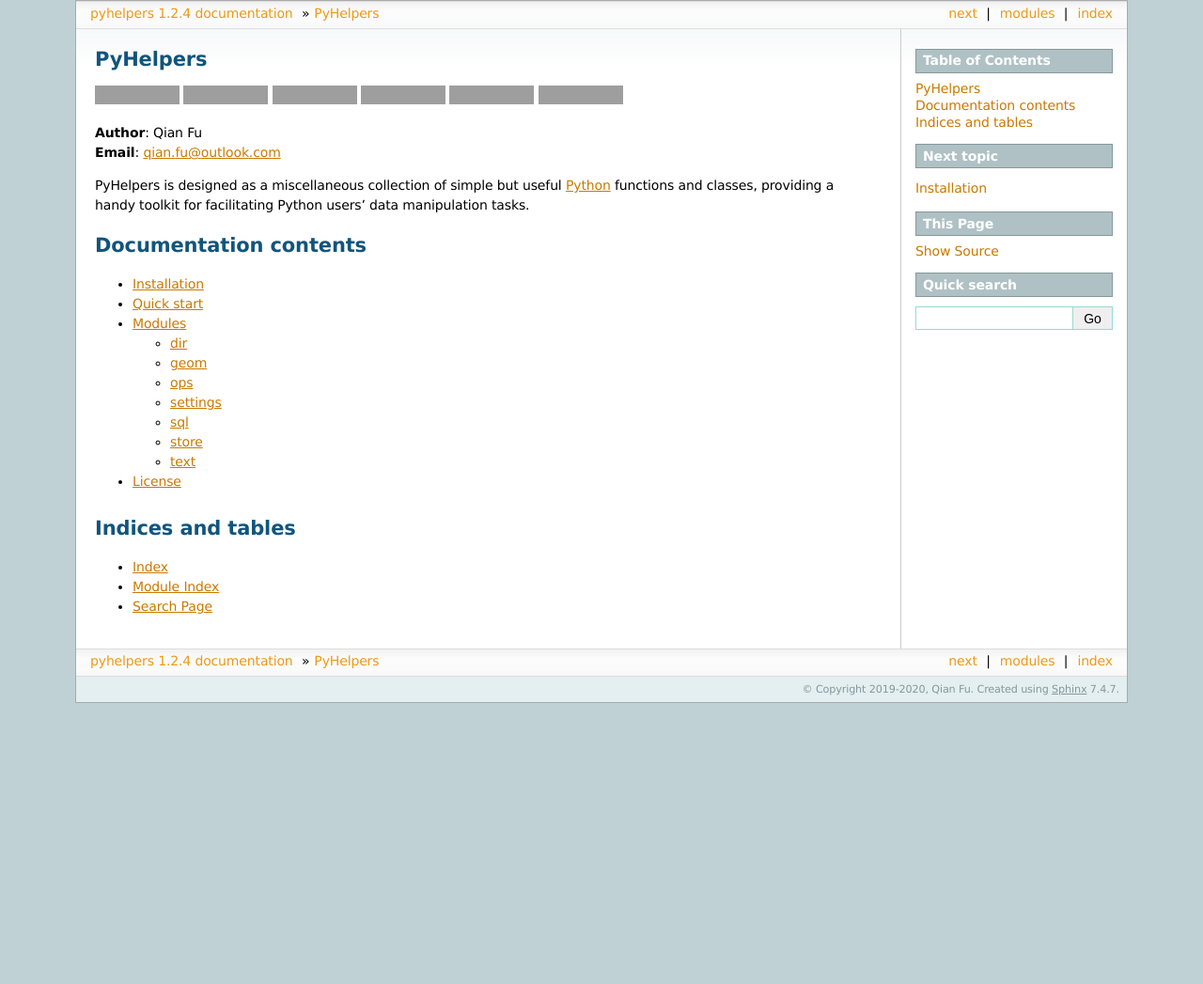
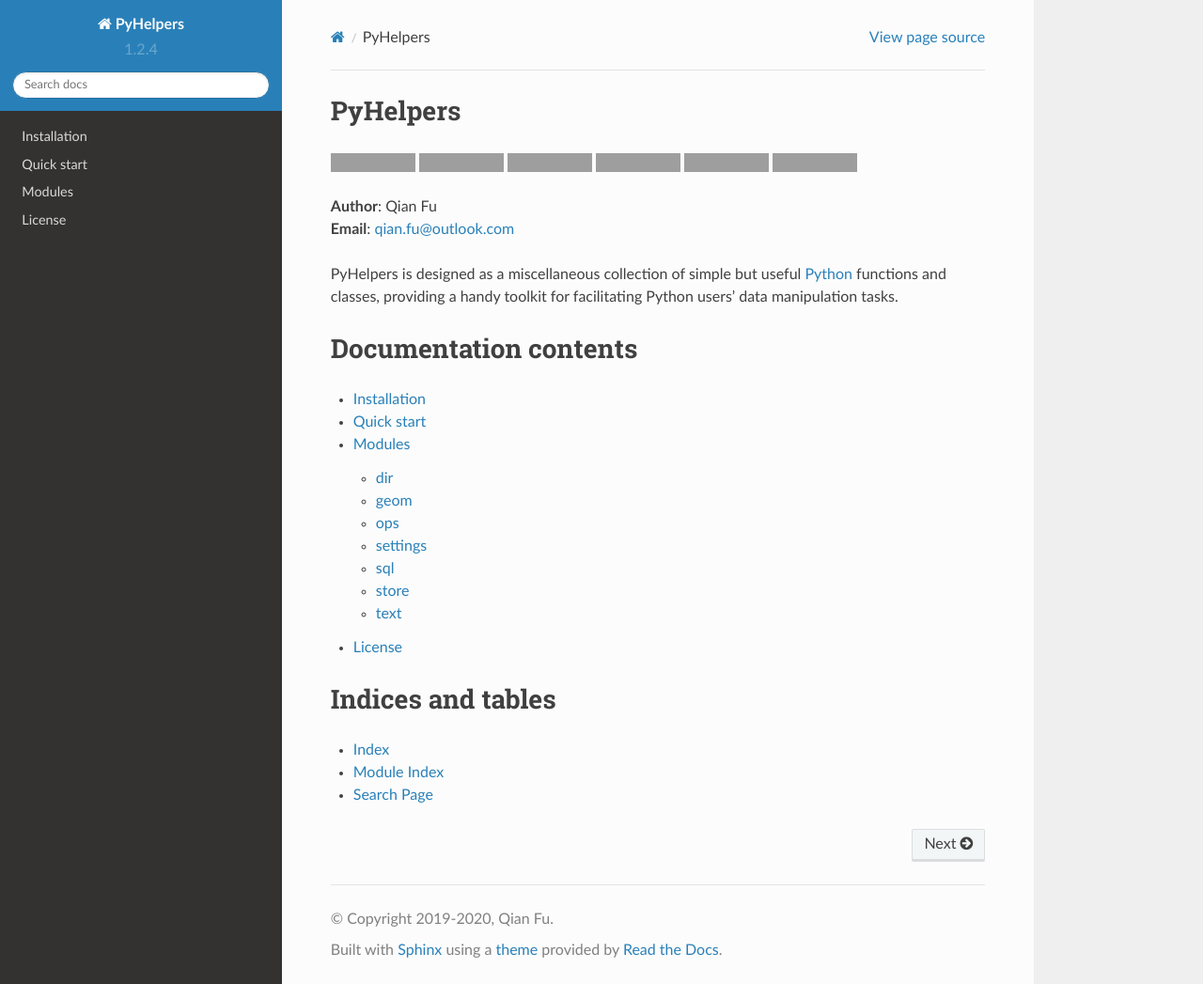
Before and after one commit to mikeqfu/pyhelpers, a Sphinx documentation site: the page built from docs/source/index.rst, in a window 1280 px wide and 1047 px high. Shown: the whole window at 94% size. Built offline with Sphinx 7.4.7 and the Read the Docs theme 2.0.0, drawn with Linux system fonts in a browser that asks for light colours; some of the changed lines change nothing that is shown; grey boxes are pictures that could not be loaded.

Commit message:
amend \docs\source\conf.py

```diff
--- a/docs/source/conf.py
+++ b/docs/source/conf.py
@@ -1,36 +1,37 @@
-# Configuration file for the Sphinx documentation builder.
+"""
+Configuration file for the Sphinx documentation builder.
+"""
 
-import datetime
+# Path setup ===========================================================================
 import os
 import sys
 
-""" Path setup """
+# If the directory is relative to the documentation root,
+# use os.path.abspath to make it absolute, like shown here.
+sys.path.insert(0, os.path.abspath('../..'))
+sys.path.insert(0, os.path.abspath('../../pyhelpers'))
 
-# If the directory is relative to the documentation root, use os.path.abspath to make it absolute, like shown here.
-sys.path.insert(0, os.path.abspath('../..'))
-# If extensions (or modules to document with autodoc) are in another directory, add these directories to sys.path here.
-
+# Project information ==================================================================
+import datetime
 import pyhelpers
 
-""" Project information """
+# General information about the project.
+project = u'PyHelpers'
+copyright = u'2019-{}, {}'.format(datetime.datetime.now().year, pyhelpers.__author__)
 
-# General information about the project.
-project = 'pyhelpers'
-copyright = '2019-{}, {}'.format(datetime.datetime.now().year, pyhelpers.__author__)
+# The version info for the project
+version = pyhelpers.__version__  # The short X.Y version.
+release = version  # The full version, including alpha/beta/rc tags.
+
+# General configuration ================================================================
 
 
-""" The version info for the project """
-
-# The short X.Y version.
-version = pyhelpers.__version__
-
-# The full version, including alpha/beta/rc tags.
-release = version
+def setup(app):
+    app.add_js_file('copybutton.js')
 
 
-""" General configuration """
-
-# Sphinx extension module names, which can be extensions coming with Sphinx (named 'sphinx.ext.*') or custom ones.
+# Sphinx extension module names,
+#   which can be extensions coming with Sphinx (named 'sphinx.ext.*') or custom ones.
 extensions = [
     'sphinx.ext.autodoc',
     'sphinx.ext.viewcode',
@@ -40,63 +41,75 @@
     'sphinx.ext.intersphinx',
     'sphinx.ext.inheritance_diagram',
     'sphinx.ext.githubpages',
-    'sphinx_rtd_theme'
+    'sphinx.ext.todo',
+    'sphinx_rtd_theme',
 ]
 
-# The language for content autogenerated by Sphinx
+# The language for content autogenerated by Sphinx.
 language = 'en'
 
-# List of patterns, relative to source directory, that match files and directories to ignore
+# Patterns (relative to source directory) that match files & directories to ignore.
 exclude_patterns = ['_build', '../_build', '../build']
 
-# Whether to scan all found documents for autosummary directives, and to generate stub pages for each
+# Whether to scan all found documents for autosummary directives,
+#   and to generate stub pages for each.
 autosummary_generate = True
 
-# A list of modules to be mocked up
-autodoc_mock_imports = ["gdal", "shapely"]
+# A list of modules to be mocked up.
+autodoc_mock_imports = ['gdal', 'shapely']
 
-# The suffix(es) of source filenames (For multiple suffix, a list of string, e.g. source_suffix = ['.rst', '.md'])
-source_suffix = '.rst'
+# The suffix(es) of source filenames (For multiple suffix, a list of string.
+source_suffix = '.rst'  # e.g. source_suffix = ['.rst', '.md'])
 
 # The master toctree document.
 master_doc = 'index'
 
-# Automatically documented members are sorted by source order ('bysource')
+# Automatically documented members are sorted by source order ('bysource').
 autodoc_member_order = 'bysource'
 
 # Add any paths that contain templates here, relative to this directory.
 templates_path = ['_templates']
 
+# Options for HTML and HTMLHelp output =================================================
+html_theme = 'sphinx_rtd_theme'  # The theme to use for HTML & HTML Help pages.
 
-""" Options for HTML and HTMLHelp output """
+# The name of the Pygments (syntax highlighting) style to use.
+pygments_style = 'sphinx'  # or 'default'
 
-# The theme to use for HTML and HTML Help pages.
-html_theme = 'sphinxdoc'  # or 'sphinx_rtd_theme', 'default', 'nature', ...
-
-# Paths that contain custom static files (such as style sheets), relative to this directory.
+# Paths containing custom static files (e.g. style sheets), relative to this directory.
 html_static_path = ['_static']
 
 # Output file base name for HTML help builder. Default is 'pydoc'.
 htmlhelp_basename = project + 'doc'
 
+# Options for LaTeX output =============================================================
+from pygments.formatters.latex import LatexFormatter
+from sphinx.highlighting import PygmentsBridge
 
-""" Options for LaTeX output """
 
-# The LaTeX engine to build the docs
+class CustomLatexFormatter(LatexFormatter):
+    def __init__(self, **options):
+        super(CustomLatexFormatter, self).__init__(**options)
+        self.verboptions = r"formatcom=\footnotesize"
+
+
+PygmentsBridge.latex_formatter = CustomLatexFormatter
+
+# The LaTeX engine to build the docs.
 latex_engine = 'pdflatex'
 
-# Grouping the document tree into LaTeX files
+# Grouping the document tree into LaTeX files.
 latex_documents = [
     ('index',  # source start file
      'pyhelpers.tex',  # target name
-     'PyHelpers Documentation',  # title
-     'Qian Fu',  # author
+     u'PyHelpers Documentation',  # title
+     u'Qian Fu',  # author
      'manual',  # document class ['howto', 'manual', or own class]
      1  # toctree only
      ),
 ]
 
-# LaTeX customization
+# LaTeX customization.
 latex_elements = {
     'papersize': 'a4paper',  # The paper size ('letterpaper' or 'a4paper').
     'pointsize': '10pt',  # The font size ('10pt', '11pt' or '12pt').
@@ -104,6 +117,8 @@
     'preamble': r'''
         \setlength{\headheight}{14pt}
         \DeclareUnicodeCharacter{229E}{\ensuremath{\boxplus}}
+        \usepackage[none]{hyphenat}
+        \usepackage[document]{ragged2e}
         \usepackage[utf8]{inputenc}
         \usepackage{textcomp}
         \usepackage{amsfonts}
@@ -121,33 +136,29 @@
     'figure_align': 'H'  # Latex figure (float) alignment
 }
 
-# The theme that the LaTeX output should use
+# The theme that the LaTeX output should use.
 latex_theme = 'manual'
 
+# Options for manual page output =======================================================
 
-""" Options for manual page output """
-
-# How to group the document tree into manual pages
-man_pages = [
+man_pages = [  # How to group the document tree into manual pages.
     ('index',  # startdocname
      'pyhelpers',  # name
-     'PyHelpers Documentation',  # description
-     ['Qian Fu'],  # authors
+     u'PyHelpers Documentation',  # description
+     [u'Qian Fu'],  # authors
      1  # section
      )
 ]
 
+# Options for Texinfo output ===========================================================
 
-""" Options for Texinfo output """
-
-# Grouping the document tree into Texinfo files
-texinfo_documents = [
+texinfo_documents = [  # Grouping the document tree into Texinfo files.
     (master_doc,  # source start file
      'pyhelpers',  # target name
-     'PyHelpers Documentation',  # title
-     'Qian Fu',  # author
+     u'PyHelpers Documentation',  # title
+     u'Qian Fu',  # author
      'PyHelpers',  # dir menu entry
-     'A toolkit for facilitating data manipulation using Python.',  # description
+     'A toolkit for facilitating basic data manipulation.',
      'Data manipulation tools',  # category
      1  # toctree only
      ),
```
